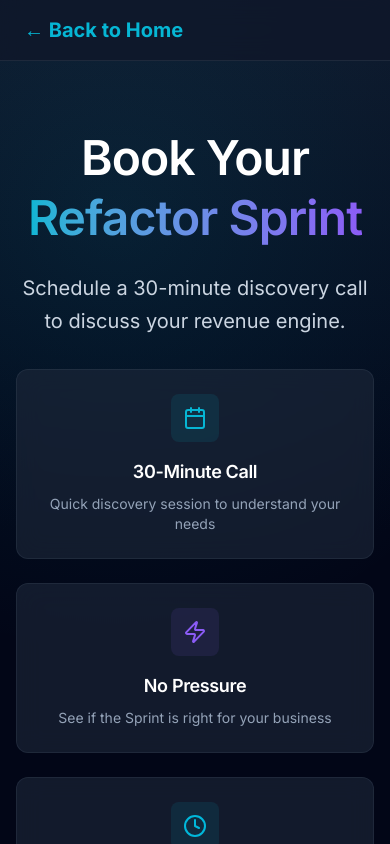
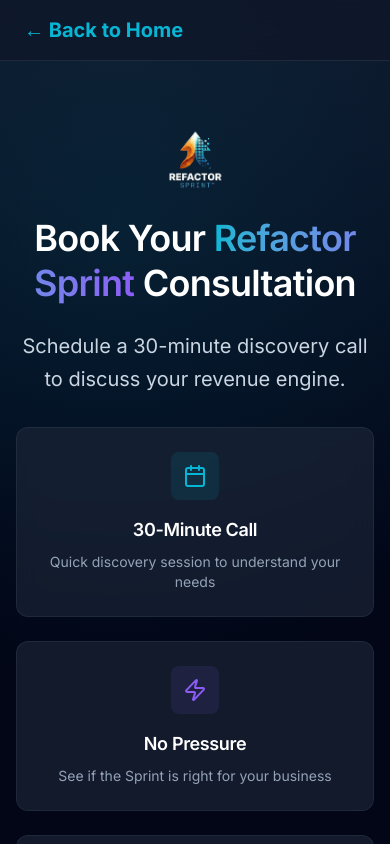
Before and after one commit to KupermanAdvisors/refactor-sprint, a Next.js app: page /book in a window 390 px wide. Shown: the top 844 px of the page. Built offline with nearby package versions, Linux system fonts and the light colour scheme.

Commit message:
Update copy: TBWA to TBWA\Chiat\Day, remove proprietary, remove card descriptions, add Consultation to book page with logo

```diff
--- a/app/book/page.tsx
+++ b/app/book/page.tsx
@@ -28,8 +28,17 @@ export default function BookPage() {
             animate={{ opacity: 1, y: 0 }}
             transition={{ duration: 0.8 }}
           >
-            <h1 className="text-5xl md:text-7xl font-bold leading-tight mb-6">
-              Book Your <span className="text-transparent bg-clip-text bg-gradient-to-r from-accent-cyan to-accent-violet">Refactor Sprint</span>
+            {/* Logo */}
+            <div className="flex justify-center mb-6">
+              <img
+                src="/refaclogo.png"
+                alt="The Refactor Sprint"
+                className="h-16 md:h-20 w-auto"
+              />
+            </div>
+
+            <h1 className="text-4xl md:text-6xl font-bold leading-tight mb-6">
+              Book Your <span className="text-transparent bg-clip-text bg-gradient-to-r from-accent-cyan to-accent-violet">Refactor Sprint</span> <span className="text-white">Consultation</span>
             </h1>
             <p className="text-xl md:text-2xl text-slate-300 mb-8 leading-relaxed">
               Schedule a 30-minute discovery call to discuss your revenue engine.
--- a/app/ka/page.tsx
+++ b/app/ka/page.tsx
@@ -311,7 +311,7 @@ export default function KupermanAdvisorsPage() {
                   <FeatureCard
                     icon={MousePointer}
                     title="The Digital Pioneer"
-                    description="Built TBWA's first digital division, leading the team behind Apple's first digital campaigns."
+                    description="Built TBWA\Chiat\Day's first digital division, leading the team behind Apple's first digital campaigns."
                   />
                   <FeatureCard
                     icon={Globe}
--- a/app/page.tsx
+++ b/app/page.tsx
@@ -97,7 +97,7 @@ export default function Home() {
               </span>
             </h1>
             <p className="text-base md:text-xl text-slate-300 mb-8 md:mb-12 leading-relaxed max-w-4xl mx-auto px-2">
-              We leverage a proprietary AI stack to ingest your data, debug your revenue engine,
+              We leverage an AI stack to ingest your data, debug your revenue engine,
               and deliver a 90-day roadmap—faster than a traditional agency can schedule a kickoff.
             </p>
             <a
@@ -424,17 +424,14 @@ export default function Home() {
               {
                 number: "01",
                 title: "The Executive Scorecard",
-                description: "Red/Yellow/Green health check of your GTM engine.",
               },
               {
                 number: "02",
                 title: "The Forensic Evidence",
-                description: "Data-backed proof of wasted spend.",
               },
               {
                 number: "03",
                 title: "The Remediation Roadmap",
-                description: "Your 90-day execution plan.",
               },
             ].map((item, index) => (
               <motion.div
@@ -448,8 +445,7 @@ export default function Home() {
                 <div className="text-5xl font-bold font-mono text-accent-cyan opacity-30 mb-6">
                   {item.number}
                 </div>
-                <h3 className="text-2xl font-bold mb-3">{item.title}</h3>
-                <p className="text-slate-400 leading-relaxed">{item.description}</p>
+                <h3 className="text-2xl font-bold">{item.title}</h3>
               </motion.div>
             ))}
           </div>
@@ -561,7 +557,7 @@ export default function Home() {
                     </div>
                     <div>
                       <h3 className="text-lg font-bold mb-2">The Digital Pioneer</h3>
-                      <p className="text-slate-400 text-sm leading-relaxed">Built TBWA's first digital division, leading the team behind Apple's first digital campaigns.</p>
+                      <p className="text-slate-400 text-sm leading-relaxed">Built TBWA\Chiat\Day's first digital division, leading the team behind Apple's first digital campaigns.</p>
                     </div>
                   </div>
 
```
Also changed, not shown: public/logo.png (added), 1 other file (tests, documents, lock files or other folders).
